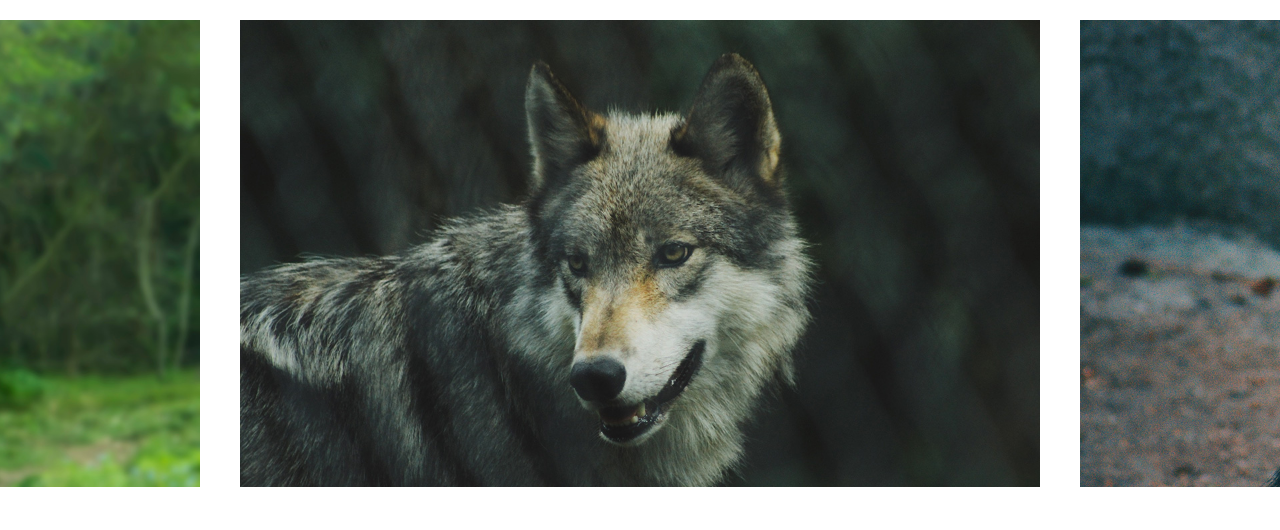
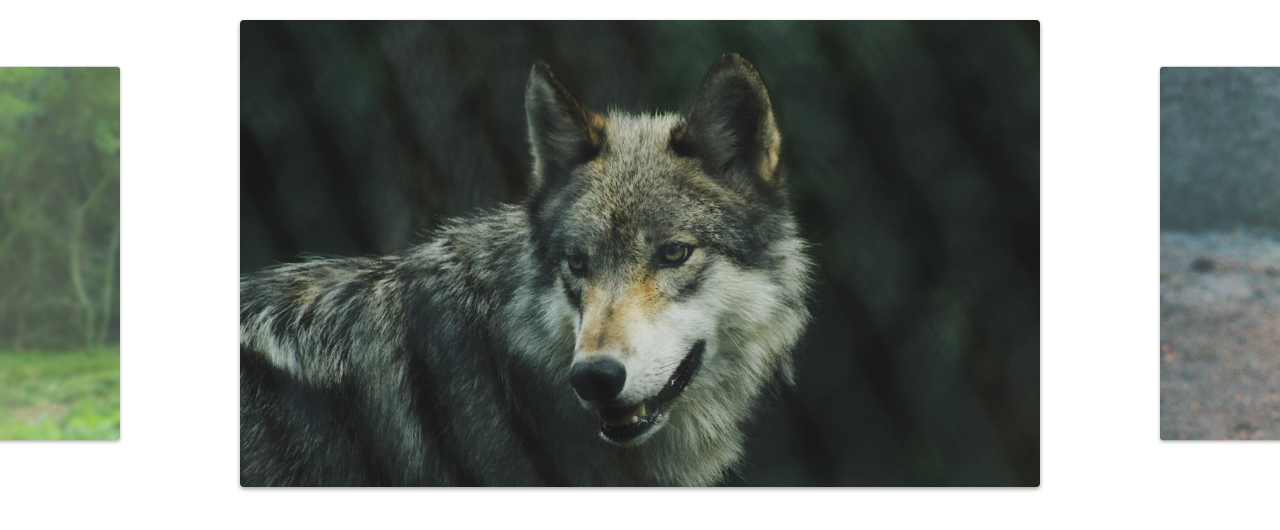
Before and after one commit to Gaaramiro/slide-js, a plain HTML site: page index.html in a window 1280 px wide. Drawn offline with Linux system fonts and the light colour scheme.

Commit message:
ajuste as configuracoes ao resize e debounce adicionado

```diff
--- a/css/style.css
+++ b/css/style.css
@@ -1,30 +1,40 @@
-body{
+body {
   margin: 0;
 }
 
-ul{
+ul {
   list-style: none;
   padding: 0px;
   margin: 0px;
-
 }
-.slide-wrapper{
+.slide-wrapper {
   overflow: hidden;
-
 }
-.slide{
+.slide {
   display: flex;
-
 }
-.slide li{
+.slide:hover {
+  will-change: transform;
+}
+.slide li {
   flex-shrink: 0;
   width: 80vw;
   max-width: 800px;
   margin: 20px;
+  opacity: 0.8;
+  transform: scale(0.8);
+  transition: 0.4s;
 
+  overflow: hidden;
+  border-radius: 4px;
+  box-shadow: 0 2px 4px rgba(0, 0, 0, 0.4);
 }
-img{
+
+.slide li.ativo {
+  opacity: 1;
+  transform: scale(1);
+}
+img {
   display: block;
   max-width: 100%;
-
 }
--- a/js/slide.js
+++ b/js/slide.js
@@ -1,3 +1,5 @@
+import debounce from "./debounce.js";
+
 export default class Slide {
   constructor(slide, wrapper) {
     this.slide = document.querySelector(slide);
@@ -64,13 +66,15 @@ export default class Slide {
     this.wrapper.addEventListener("mouseup", this.onEnd);
     this.wrapper.addEventListener("touchend", this.onEnd);
   }
-  bindEvents() {
-    this.onStart = this.onStart.bind(this);
-    this.onMove = this.onMove.bind(this);
-    this.onEnd = this.onEnd.bind(this);
-  }
 
   // slide config
+
+  changeActiveClass() {
+    this.slideArray.forEach((item) => {
+      item.element.classList.remove("ativo");
+    });
+    this.slideArray[this.index.active].element.classList.add("ativo");
+  }
 
   slidePosition(slide) {
     const margin = (this.wrapper.offsetWidth - slide.offsetWidth) / 2;
@@ -89,6 +93,7 @@ export default class Slide {
     this.moveSlide(activeSlide.position);
     this.slidesIndexNav(index);
     this.dist.finalPosition = activeSlide.position;
+    this.changeActiveClass();
   }
 
   slideConfig() {
@@ -110,10 +115,31 @@ export default class Slide {
       this.changeSlide(this.index.next);
     }
   }
+
+  bindEvents() {
+    this.onStart = this.onStart.bind(this);
+    this.onMove = this.onMove.bind(this);
+    this.onEnd = this.onEnd.bind(this);
+    this.onResize = debounce(this.onResize.bind(this), 200);
+  }
+  onResize() {
+    setTimeout(() => {
+      console.log("teste");
+      this.slideConfig();
+      this.changeSlide(this.index.active);
+    }, 1000);
+  }
+
+  addResizeEvent() {
+    window.addEventListener("resize", this.onResize);
+  }
+
   init() {
     this.bindEvents();
     this.addSlideEvents();
     this.transition(true);
     this.slideConfig();
+    this.addResizeEvent();
+    return this;
   }
 }
```
